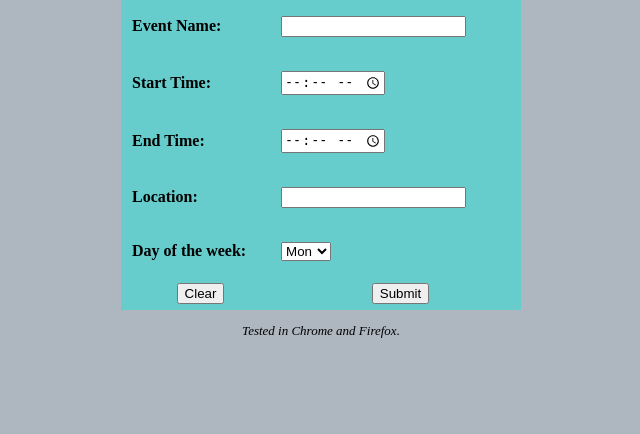
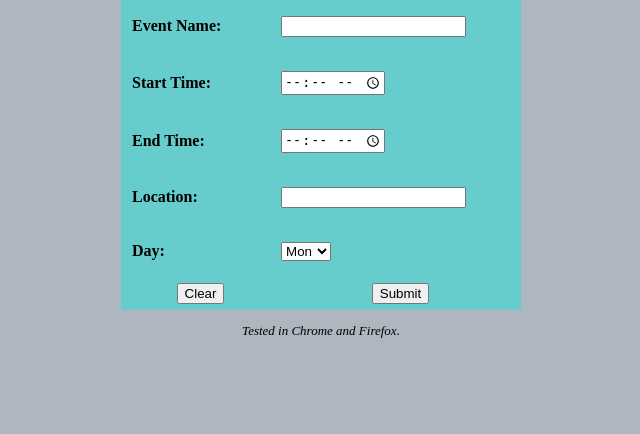
Before and after one commit to TrotylTN/F2016_CSCI4131_Final, a PHP site: page /Form.php in a window 1280 px wide. Shown: the part 198-632 px from the top of the page, without its empty margins (319-959 px from the left). Run offline with PHP 8.4, Linux system fonts and the light colour scheme; the visitor is signed in with stand-in values (Sample User, id 1); data that the repository does not hold is empty; some libraries are stand-ins or nearby versions.

Commit message:
implement framework

```diff
--- a/Form.php
+++ b/Form.php
@@ -122,7 +122,7 @@
             </tr>
             <tr class="input">
                 <td class="input">
-                    <p> <span class="sub"> Day of the week: </span> </p>
+                    <p> <span class="sub"> Day: </span> </p>
                 </td>
                 <td class="input">
                 <p>
--- a/admin.php
+++ b/admin.php
@@ -1,10 +1,11 @@
 <?php
     session_start();
     include_once "./models/account.php";
-    $users_error = "";
     if ($_SESSION["ACKed"] != 'yes') {
         header("Location: ./login.php");
     }
+    $users_error = "";
+
 
     include_once "./views/users_view.php";
 ?>
```
